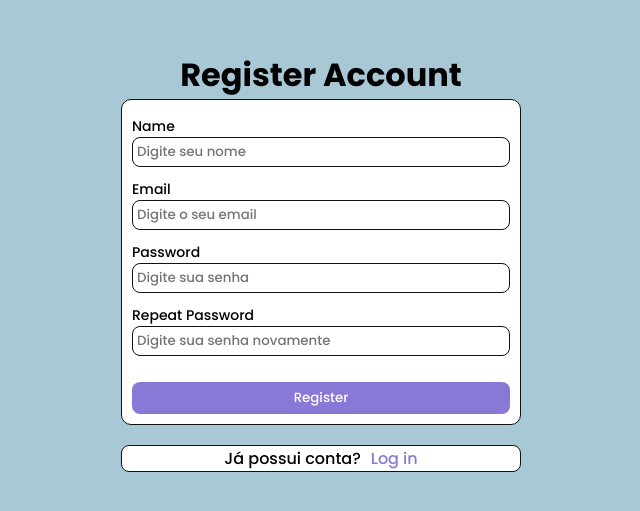
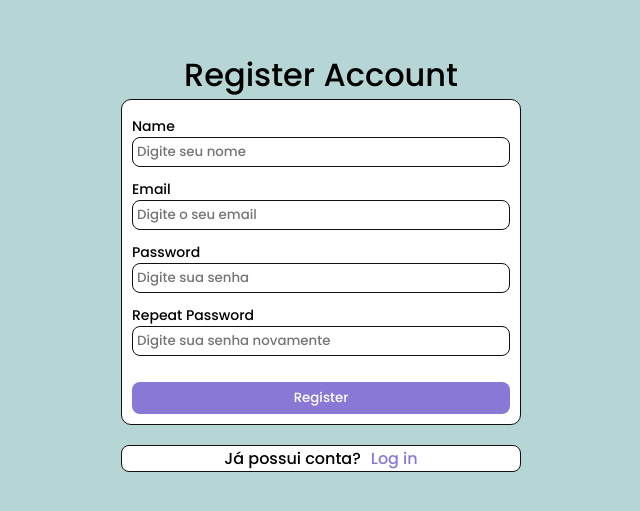
Before and after one commit to claytonfortunato/FullStack-todoList, a React (Vite) app in the folder client/: page /register in a window 1280 px wide. Shown: the part 139-650 px from the top of the page, without its empty margins (319-959 px from the left). Built offline with nearby package versions, Linux system fonts and the light colour scheme.

Commit message:
feat: completed login and register

```diff
--- a/client/src/components/LoginInput/index.tsx
+++ b/client/src/components/LoginInput/index.tsx
@@ -4,13 +4,17 @@ export const LoginInput = () => {
   return (
     <C.Container>
       <C.Content>
-        <C.Label htmlFor="email">Email</C.Label>
-        <C.Input type="text" placeholder="Digite seu Email" />
+        <C.Label>
+          Email
+          <C.Input type="text" placeholder="Digite seu Email" />
+        </C.Label>
       </C.Content>
 
       <C.Content>
-        <C.Label htmlFor="password">Senha</C.Label>
-        <C.Input type="text" placeholder="Digite sua senha" />
+        <C.Label>
+          Senha
+          <C.Input type="text" placeholder="Digite sua senha" />
+        </C.Label>
       </C.Content>
 
       <C.Button>Log in</C.Button>
--- a/client/src/components/LoginInput/styles.ts
+++ b/client/src/components/LoginInput/styles.ts
@@ -8,31 +8,28 @@ export const Container = styled.form`
   padding: 10px;
   border-radius: 10px;
   border: 1px solid #333;
-
-  input {
-    width: 100%;
-    padding: 4px;
-    border-radius: 8px;
-    outline: none;
-    border: 1px solid ${(props) => props.theme.colors.black};
-  }
-
-  label {
-    font-size: 1.6rem;
-  }
-
-  > button {
-    margin-top: 2rem;
-  }
 `;
 
 export const Content = styled.div`
   margin: 10px 0px;
 `;
 
-export const Label = styled.label``;
+export const Label = styled.label`
+  font-size: 1.6rem;
+`;
 
-export const Input = styled.input``;
+export const Input = styled.input`
+  width: 100%;
+  padding: 4px;
+  border-radius: 8px;
+  outline: none;
+  border: 1px solid ${(props) => props.theme.colors.black};
+
+  &:focus-within,
+  :hover {
+    border: 1px solid ${(props) => props.theme.colors.purple};
+  }
+`;
 
 export const Button = styled.button`
   background-color: ${(props) => props.theme.colors.purple};
@@ -41,4 +38,5 @@ export const Button = styled.button`
   padding: 6px;
   border-radius: 8px;
   cursor: pointer;
+  margin-top: 2rem;
 `;
--- a/client/src/page/Register/styles.ts
+++ b/client/src/page/Register/styles.ts
@@ -7,12 +7,13 @@ export const Container = styled.div`
 export const Header = styled.h1`
   text-align: center;
   font-size: 3.2rem;
+  font-weight: 500;
 `;
 
 export const ContainerForm = styled.form`
   display: flex;
   flex-direction: column;
-  background-color: #fff;
+  background-color: ${(props) => props.theme.colors.white};
   border: 1px solid ${(props) => props.theme.colors.black};
   padding: 10px;
   border-radius: 10px;
@@ -24,6 +25,11 @@ export const Input = styled.input`
   border-radius: 8px;
   outline: none;
   border: 1px solid ${(props) => props.theme.colors.black};
+
+  &:focus-within,
+  :hover {
+    border: 1px solid ${(props) => props.theme.colors.purple};
+  }
 `;
 
 export const Label = styled.label`
--- a/client/src/styles/global.ts
+++ b/client/src/styles/global.ts
@@ -18,6 +18,6 @@ export const GlobalStyle = createGlobalStyle`
         display: flex;
         justify-content: center;
         align-items: center;
-        background: #A9C8D6;
+        background: #B6D6D6;
     }
 `;
```
